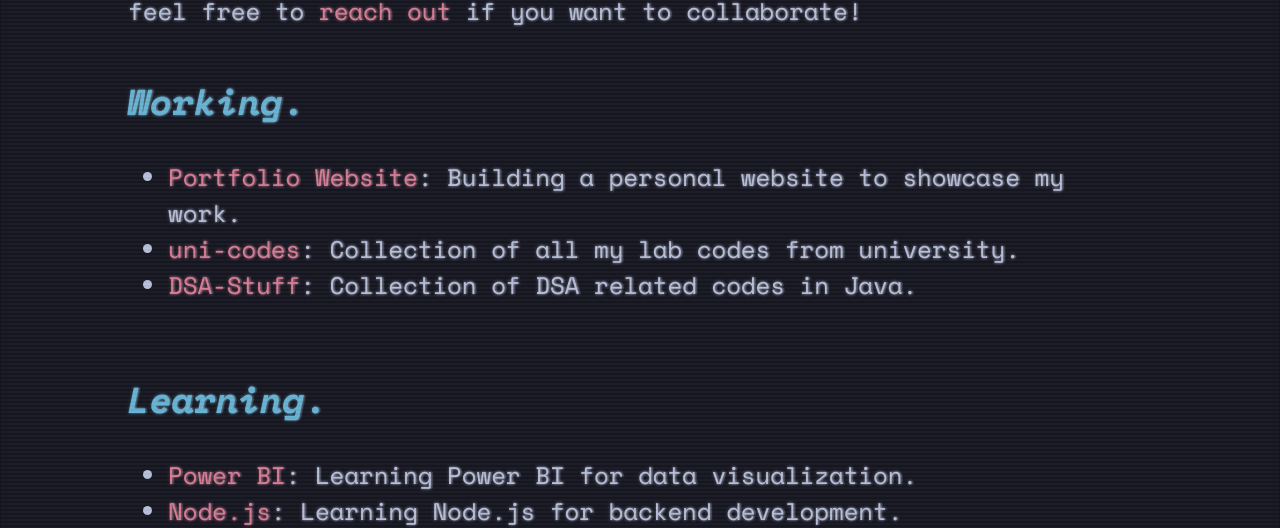
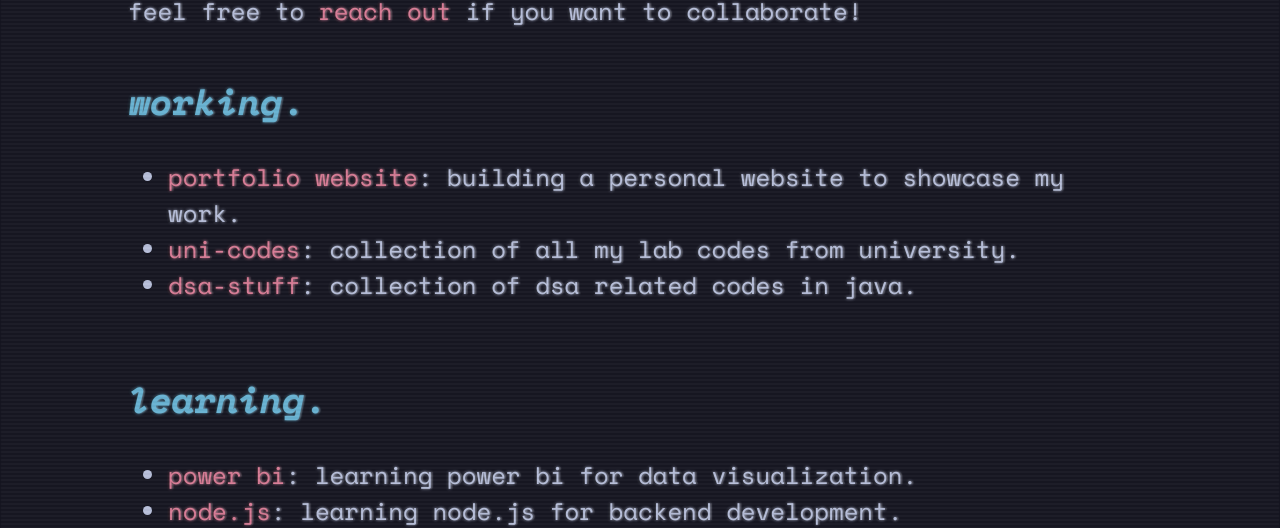
Before and after one commit to joejo-joestar/joestar, a React (Vite) app: page /nownownow in a window 1280 px wide. Shown: the part 273-801 px from the top of the page. Built offline with nearby package versions, Linux system fonts and the light colour scheme; no server answers.

Commit message:
Make section titles and list items lowercase in Now page
Updated the 'Working', 'Learning', and 'Reading' section titles to be lowercase. Also converted the titles and descriptions in the working and learning lists to lowercase for consistency.

```diff
--- a/src/routes/Now/index.tsx
+++ b/src/routes/Now/index.tsx
@@ -18,15 +18,15 @@ const Now = () => {
         {/* Working */}
         <div>
           <h2>
-            <em>Working.</em>
+            <em>working.</em>
           </h2>
           <ul>
             {workingList.map((item, index) => (
               <li key={index} className="item">
                 <a href={item.link} target="_blank" rel="noopener noreferrer">
-                  {item.title}
+                  {item.title.toLocaleLowerCase()}
                 </a>
-                : {item.description}
+                : {item.description.toLocaleLowerCase()}
               </li>
             ))}
           </ul>
@@ -35,15 +35,15 @@ const Now = () => {
         {/* Learning */}
         <div>
           <h2>
-            <em>Learning.</em>
+            <em>learning.</em>
           </h2>
           <ul>
             {learningList.map((item, index) => (
               <li key={index} className="item">
                 <a href={item.link} target="_blank" rel="noopener noreferrer">
-                  {item.title}
+                  {item.title.toLocaleLowerCase()}
                 </a>
-                : {item.description}
+                : {item.description.toLocaleLowerCase()}
               </li>
             ))}
           </ul>
@@ -52,7 +52,7 @@ const Now = () => {
         {/* Reading */}
         <div>
           <h2>
-            <em>Reading.</em>
+            <em>reading.</em>
           </h2>
           <ul>
             {readingList.map((book, index) => (
```
